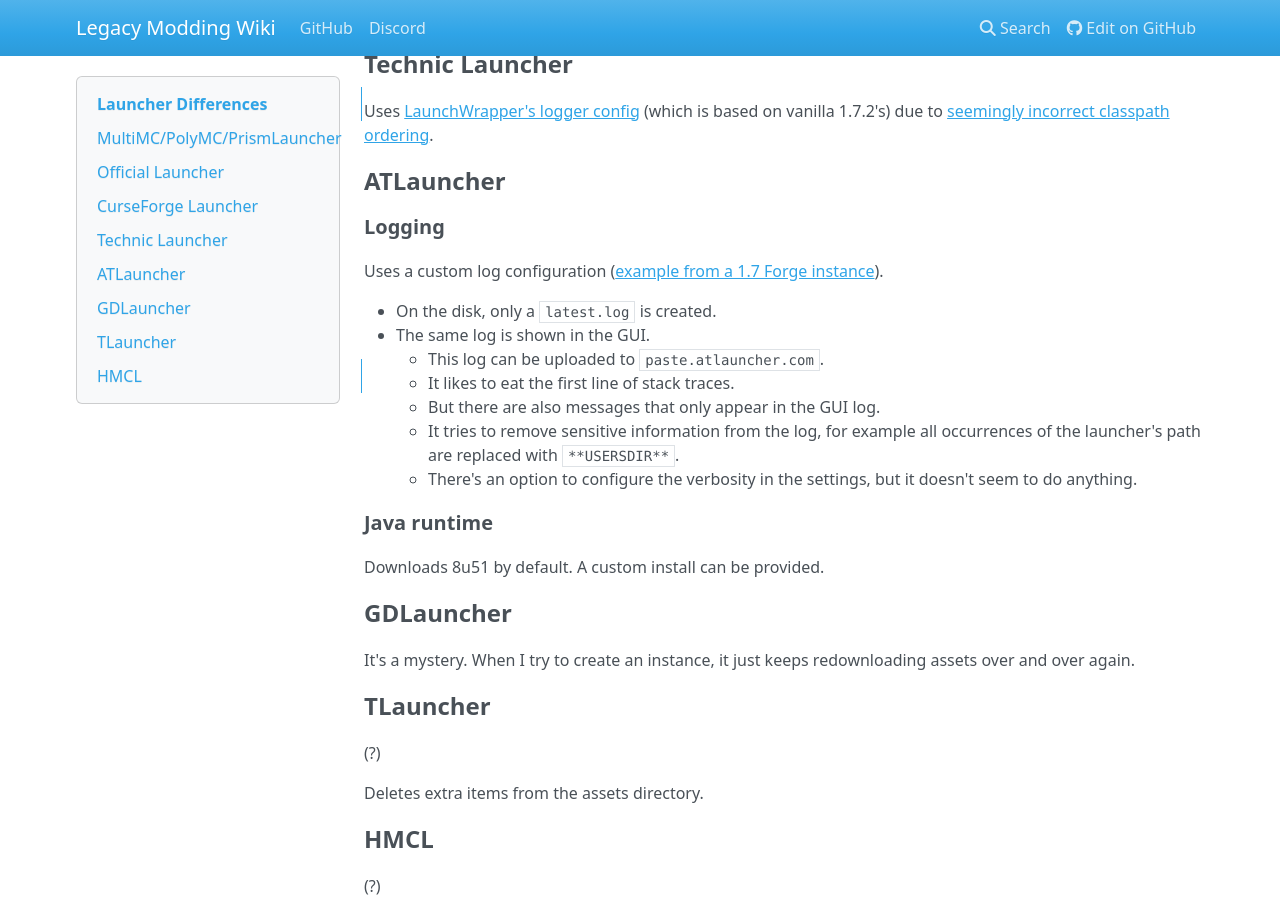
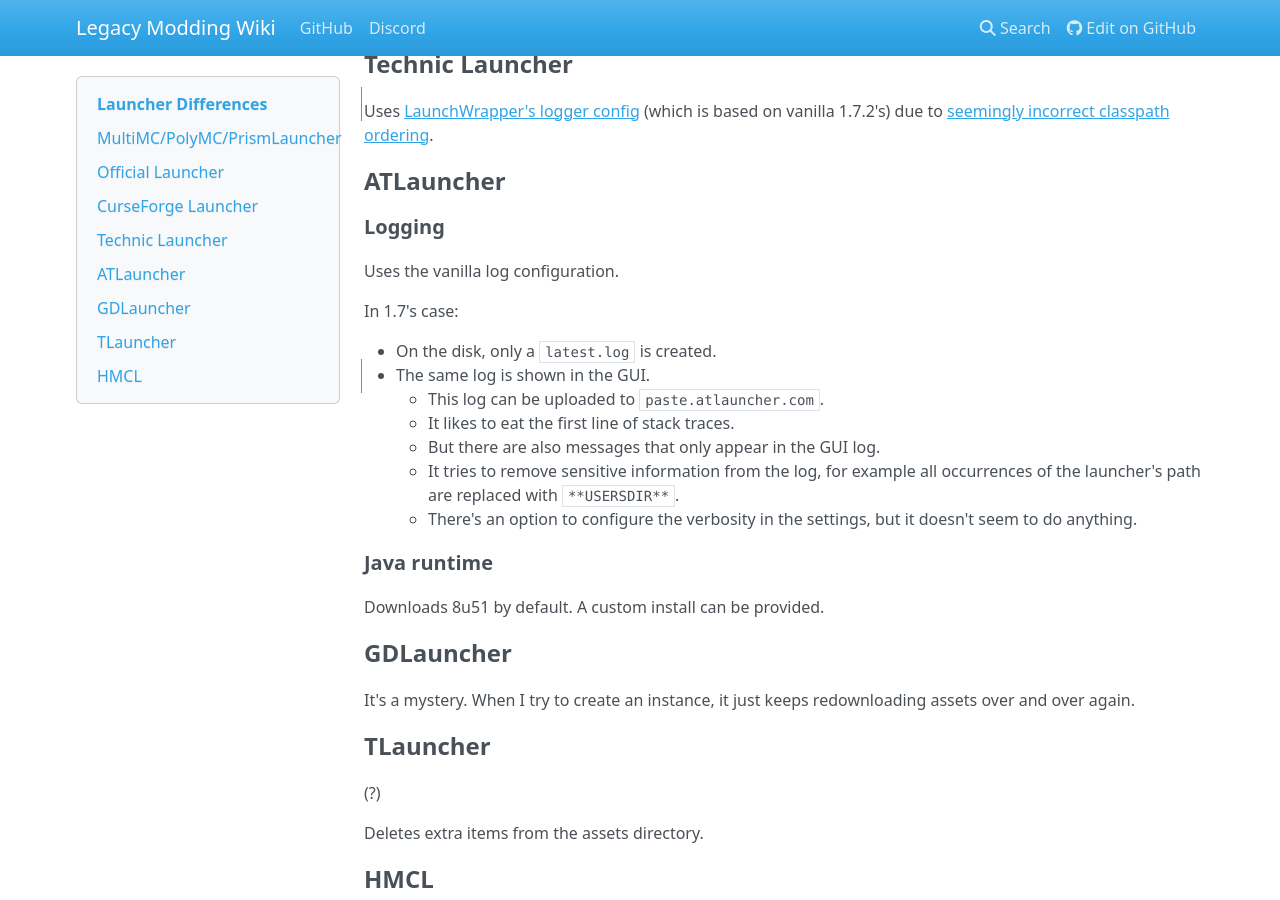
Before and after one commit to LegacyModdingMC/wiki, an MkDocs documentation site: the page built from docs/launcher-differences.md, in a window 1280 px wide and 900 px high, scrolled down 1836 px. Built offline with MkDocs 1.6.1, drawn with Linux system fonts in a browser that asks for light colours; nearby versions of some CDN libraries.

Commit message:
ATLauncher just uses the vanilla config

```diff
--- a/docs/launcher-differences.md
+++ b/docs/launcher-differences.md
@@ -70,7 +70,9 @@
 
 ### Logging
 
-Uses a custom log configuration ([example from a 1.7 Forge instance](https://github.com/LegacyModdingMC/wiki/blob/master/references/launchers/atlauncher/client-1.7.xml)).
+Uses the vanilla log configuration.
+
+In 1.7's case:
 
 - On the disk, only a `latest.log` is created.
 - The same log is shown in the GUI.
```
